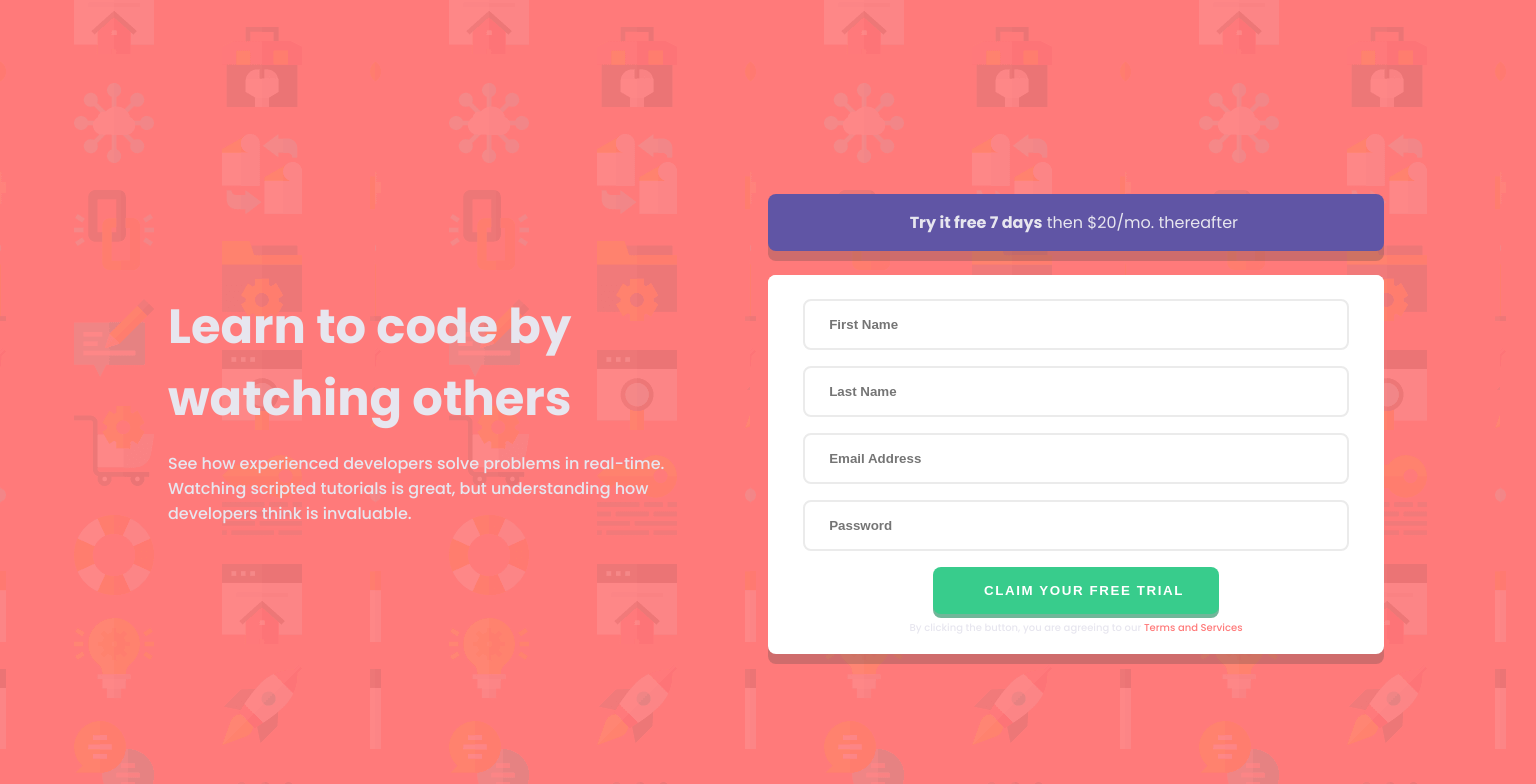
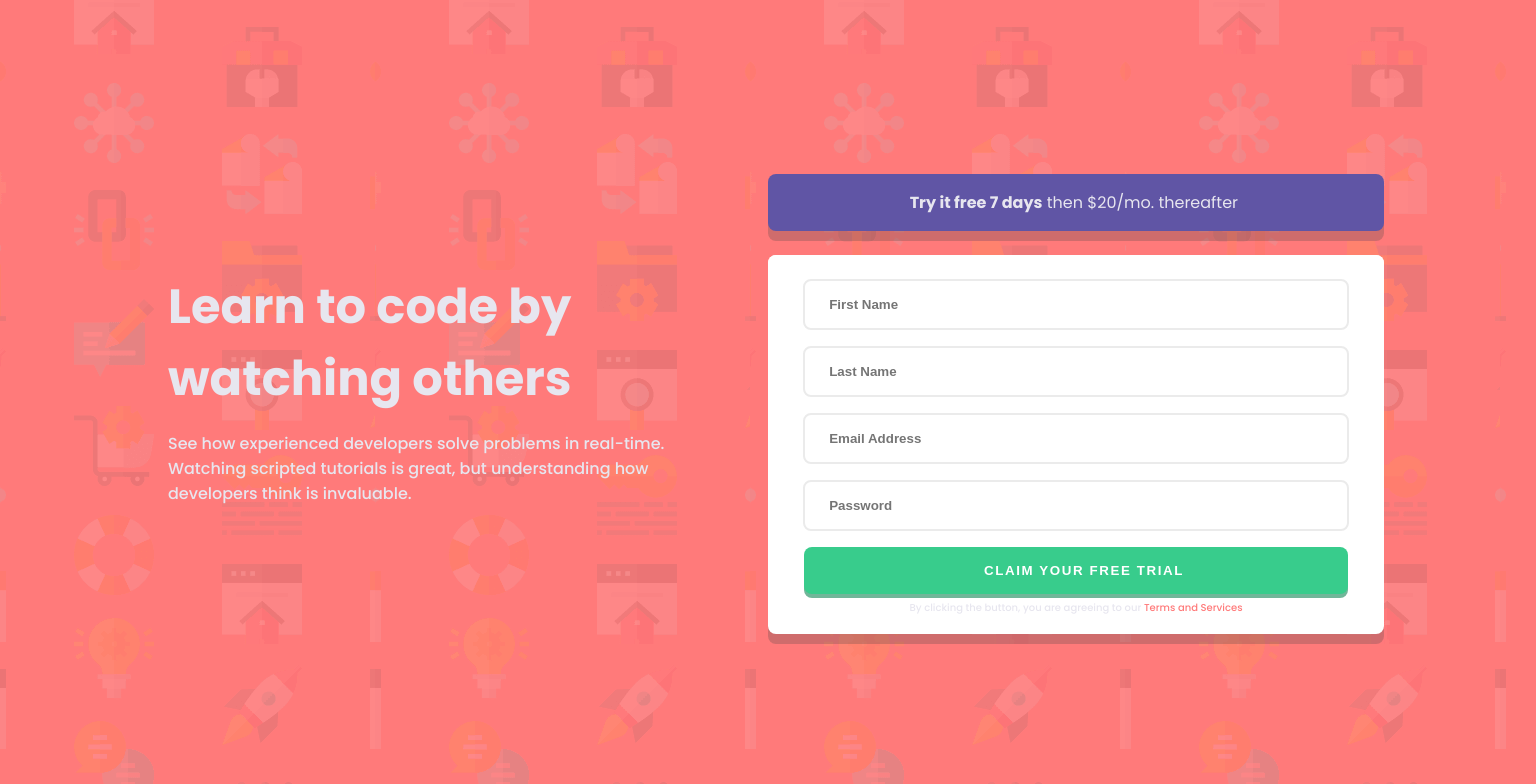
Before and after one commit to RumerTovar/sign-up-form-component, a React (Create React App) app: page / in a window 1536 px wide. Shown: the top 784 px of the page. Built offline with nearby package versions, Linux system fonts and the light colour scheme; the HTML template or start-up script is replaced by a standard one.

Commit message:
proyect restaured

```diff
--- a/src/components/Form.js
+++ b/src/components/Form.js
@@ -52,9 +52,7 @@ const ContactForm = () => {
      onKeyUp={handleBlur}
      errors={errors}
     />
-    <span>
-     <input className='submit' type='submit' value='CLAIM YOUR FREE TRIAL' />
-    </span>
+    <input className='submit' type='submit' value='CLAIM YOUR FREE TRIAL' />
    </form>
    <footer>
     <p>
--- a/src/index.css
+++ b/src/index.css
@@ -33,14 +33,6 @@ p.Offers {
 
 .OfferSpan {
  font-weight: 800;
-}
-
-.submit {
- background-color: hsl(154, 59%, 51%);
- color: white;
- border: none;
- box-shadow: 0px 4px hsla(154, 72%, 31%, 0.609);
- letter-spacing: 0.1rem;
 }
 
 .Terms {
@@ -79,11 +71,18 @@ input {
  border-style: solid;
  border-color: hsl(0, 0%, 92%);
  text-indent: 1rem;
+ outline: none;
+ transition: 0.3s ease all;
 }
 
-input.submit {
- width: 17.84375rem;
+.submit {
+ background-color: hsl(154, 59%, 51%);
+ color: white;
+ border: none;
+ box-shadow: 0px 4px hsla(154, 72%, 31%, 0.609);
+ letter-spacing: 0.1rem;
  cursor: pointer;
+ width: calc(90% + 1.1rem);
 }
 
 input::placeholder {
@@ -103,7 +102,8 @@ footer {
 div.error {
  display: flex;
  justify-content: flex-end;
- width: 17.84375rem;
+ width: 90%;
+ /* width: 17.84375rem; */
  color: hsl(0, 100%, 74%);
  font-style: italic;
  font-size: small;
@@ -130,12 +130,13 @@ input.error:focus {
 
 .parent {
  position: relative;
+ width: 100%;
 }
 
 .iconError {
  position: absolute;
  bottom: 1.35rem;
- left: 7rem;
+ left: 85%;
 }
 .errorContent {
  margin: 0;
@@ -143,12 +144,17 @@ input.error:focus {
 }
 
 @media only screen and (min-width: 1440px) {
+ html {
+  margin: 0px;
+  padding: 0px;
+ }
  main {
   display: grid;
   grid-template-columns: repeat(4, 25%);
-  grid-template-rows: 100vh;
+  grid-template-rows: 95vh;
   grid-template-areas: 'title title form form';
   align-items: center;
+  margin-bottom: 0rem;
  }
  .title {
   margin-left: 8rem;
@@ -178,6 +184,6 @@ input.error:focus {
  }
 
  .iconError {
-  left: 13rem;
+  left: 90%;
  }
 }
```
